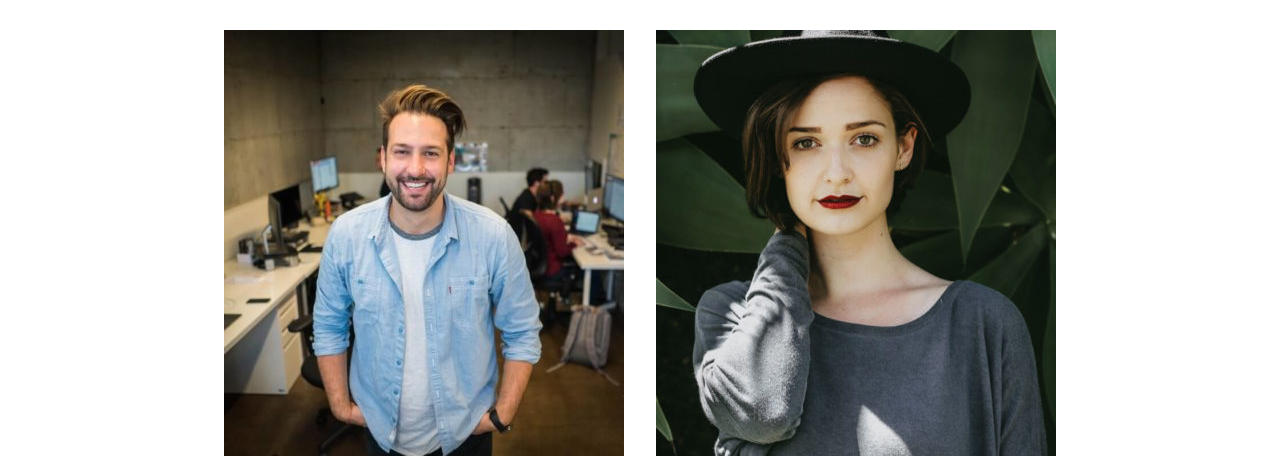
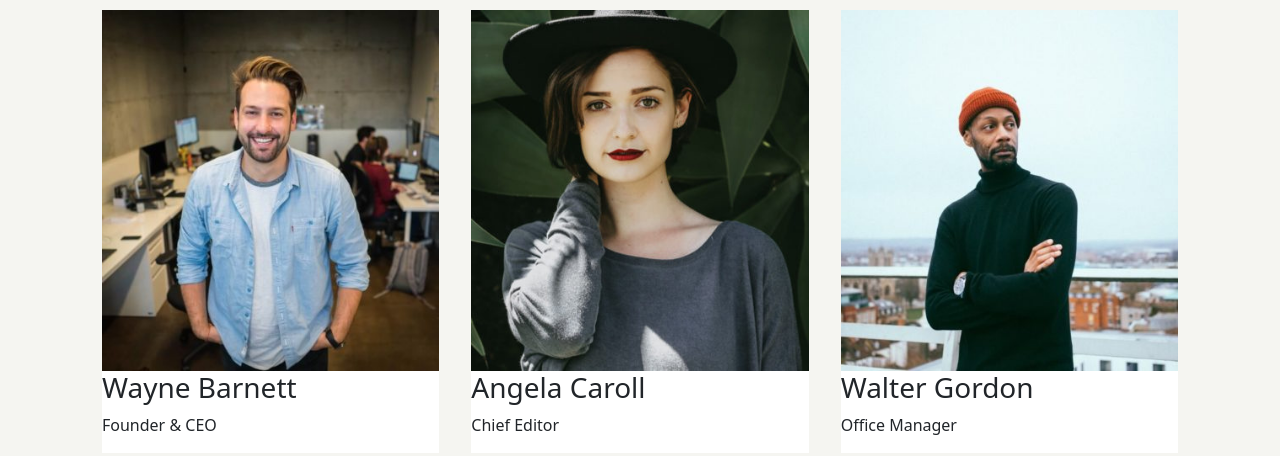
Before and after one commit to NicolaSoggiu/js-our-team, a plain HTML site: page index.html in a window 1280 px wide. Shown: the part 112-568 px from the top of the page. Drawn offline with nearby package versions, Linux system fonts and the light colour scheme.

Commit message:
fix "team-member" style in css

```diff
--- a/assets/style.css
+++ b/assets/style.css
@@ -4,6 +4,10 @@
     margin: 0;
     padding: 0;
     box-sizing: border-box;
+}
+
+body {
+    background-color: #F5F5F1;
 }
 
 /* CONTAINER */
@@ -13,21 +17,17 @@
     margin-inline: auto;
 }
 
-.container h3{
-    text-align: center;
-    font-size: 2rem;
-    padding: .5rem
-}
-
-.container p{
-    text-align: center;
-    line-height: 30px;
-    padding-bottom: 2rem;
-}
-
 .container .teams{
     display: flex;
     flex-wrap: wrap;
     gap: 2rem;
     margin-top: 2rem;
 }
+
+.team-member {
+    width: calc((100% - 4rem) / 3);
+    background-color: white;
+}
+.team-member img {
+    width: 100%;
+}
```
